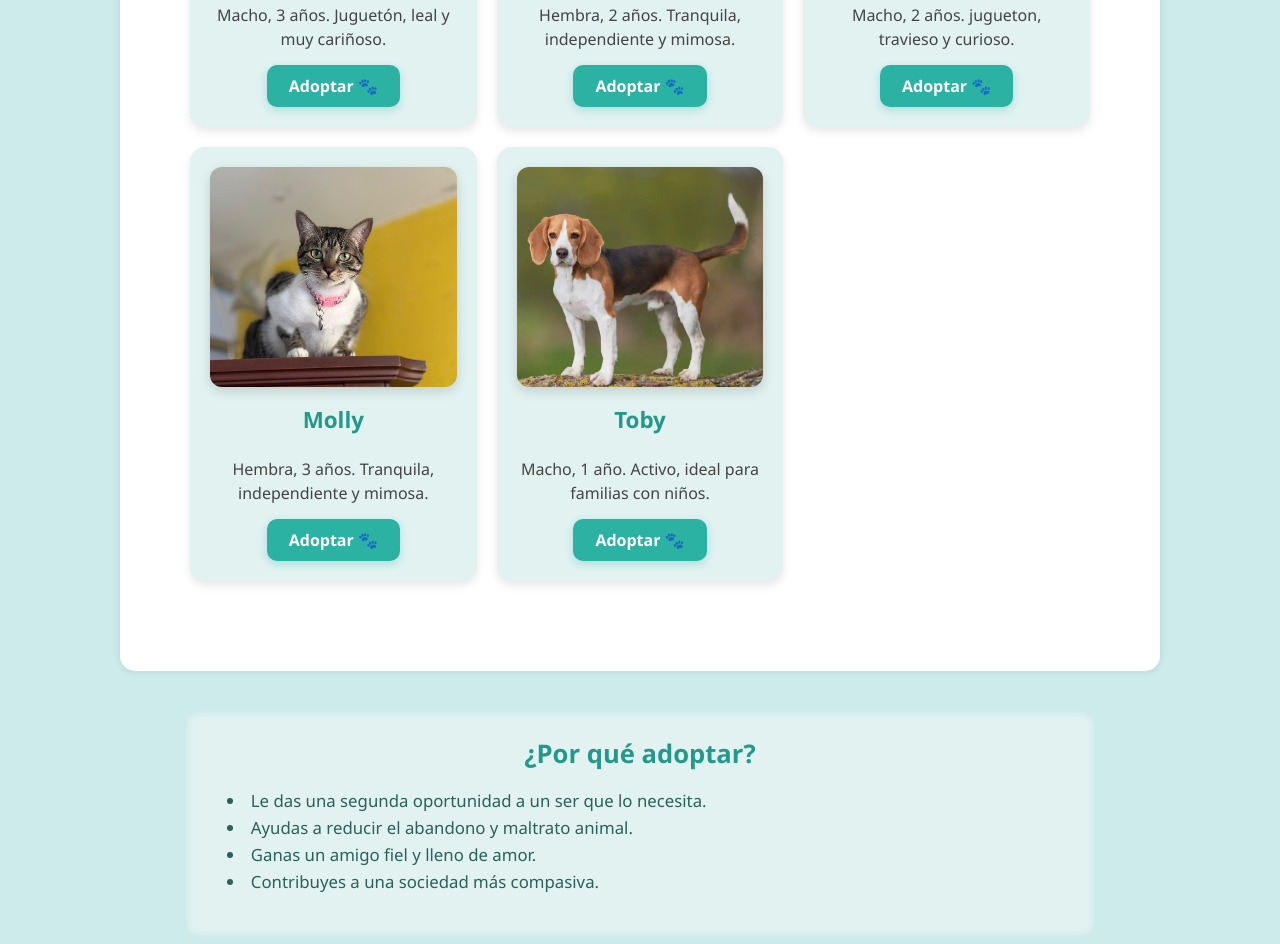
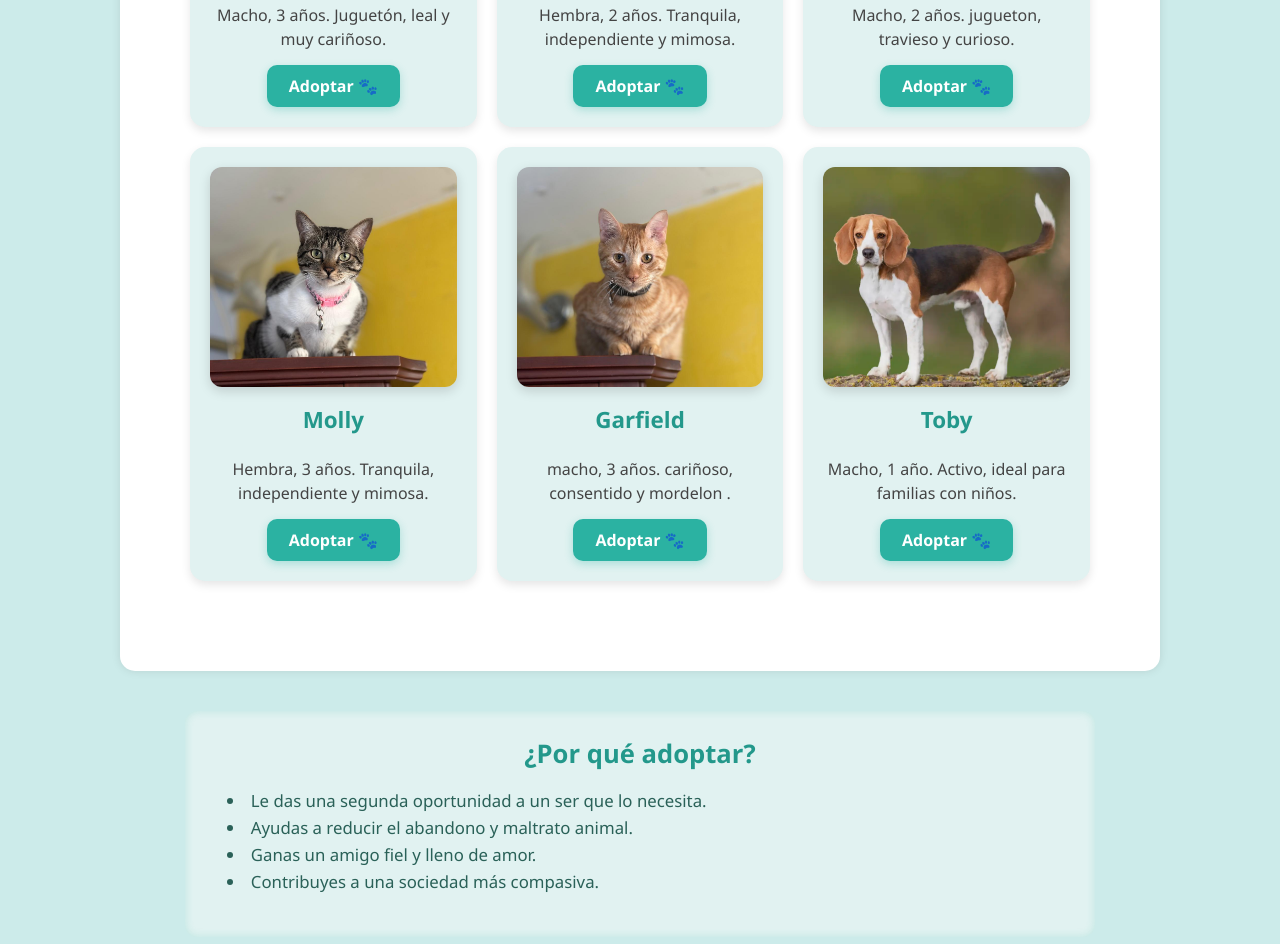
Before and after one commit to ThomyVM08/equilibrio_animal.github.io, a plain HTML site: page adopciones.html in a window 1280 px wide. Shown: the part 759-1703 px from the top of the page. Drawn offline with Linux system fonts and the light colour scheme.

Commit message:
Update adopciones.html

```diff
--- a/adopciones.html
+++ b/adopciones.html
@@ -79,6 +79,14 @@
         <a href="https://wa.me/573503399402?text=Hola!%20Estoy%20interesado%20en%20adoptar%20a%20una%20mascota." target="_blank" class="boton-adoptar">Adoptar 🐾</a>
       </div>
 
+      <div class="animal">
+        <img src="img/garfield.jpg" alt="Garfield">
+        <h3>Garfield</h3>
+        <p>macho, 3 años. cariñoso, consentido y mordelon .</p>
+        <a href="https://wa.me/573503399402?text=Hola!%20Estoy%20interesado%20en%20adoptar%20a%20una%20mascota." target="_blank" class="boton-adoptar">Adoptar 🐾</a>
+      </div>
+
+
 
       <div class="animal">
         <img src="img/firulais2.webp" alt="Toby">
```
